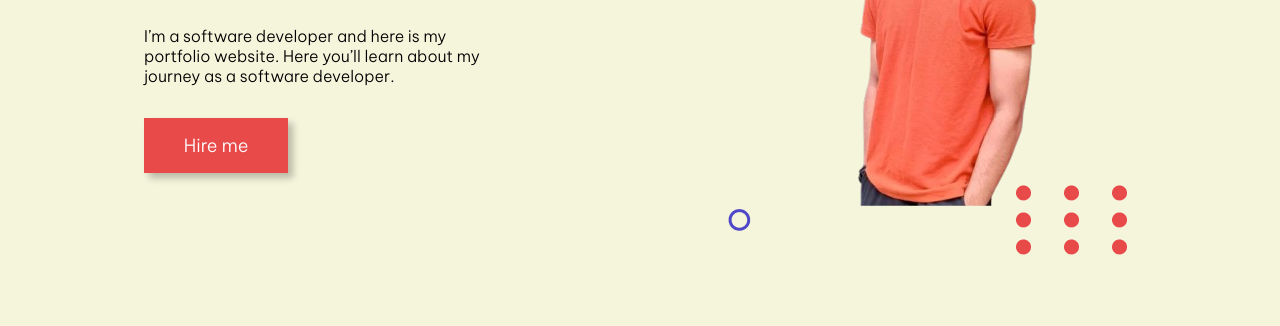
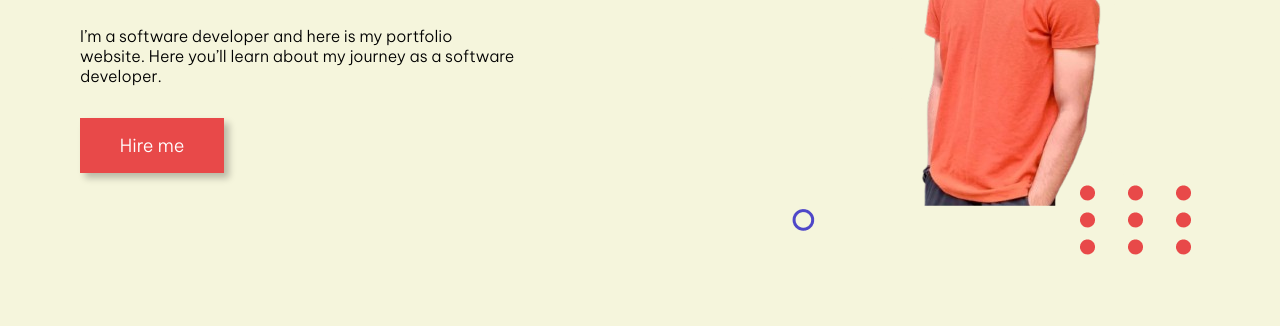
Before and after one commit to AvengX/my-portfolio, a plain HTML site: page index.html in a window 1280 px wide. Shown: the part 390-716 px from the top of the page. Drawn offline with nearby package versions, Linux system fonts and the light colour scheme.

Commit message:
Checking file

```diff
--- a/index.html
+++ b/index.html
@@ -6,6 +6,8 @@
     <meta name="viewport" content="width=device-width, initial-scale=1.0">
     <title>Portfolio Website - Ayush Raj</title>
     <link rel="stylesheet" href="styles.css">
+    <meta name="viewport" content="width=device-width, initial-scale=1.0">
+
 </head>
 <body>
   <script src="https://kit.fontawesome.com/0815fc01c6.js" crossorigin="anonymous"></script>
--- a/styles.css
+++ b/styles.css
@@ -20,7 +20,8 @@
 }
 
 .container{
-    width:80%;
+  max-width: 1200px;
+    width:90%;
     margin:0 auto;
 
 }
```
